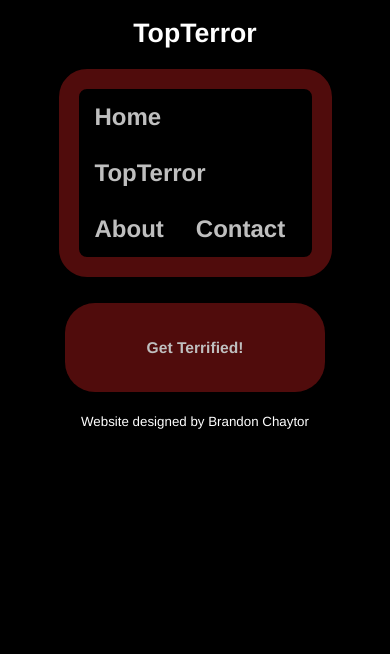
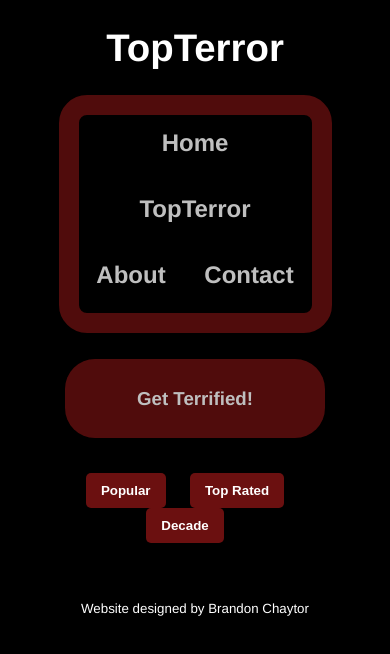
Before and after one commit to Brandon-Chaytor/top-terror, a plain HTML site: page topterror.html in a window 390 px wide. Drawn offline with Linux system fonts and the light colour scheme.

Commit message:
Added new buttons, grid layout for movie cards, additonal style changes.

```diff
--- a/script.js
+++ b/script.js
@@ -65,3 +65,4 @@ async function displayData() {
     movieContainer.appendChild(movieCard);
   });
 }
+// END OF ORIGINAL CODE
--- a/style.css
+++ b/style.css
@@ -65,7 +65,95 @@ li a {
   border-radius: 30px;
   align-items: center;
   text-align: center;
+  margin-bottom: 20px;
 }
+/*Button END*/
+
+/* Style the additional navbar */
+.additional-navbar {
+  text-align: center;
+  margin-top: 10px;
+}
+
+/* Style the navbar buttons */
+.navbar-button {
+  display: inline-block;
+  margin-right: 20px;
+  padding: 10px 15px;
+  background-color: #6b1010;
+  color: #fff;
+  font-weight: bold;
+  border: none;
+  border-radius: 5px;
+  cursor: pointer;
+}
+
+.navbar-button a {
+  text-decoration: none;
+  color: #fff;
+}
+
+/* Add some hover effect */
+.navbar-button:hover {
+  background-color: #000;
+}
+
+/*TopTerror Grid Styles*/
+
+/* Style the movie container */
+.movie-container {
+  display: flex;
+  flex-wrap: wrap;
+  justify-content: space-around;
+  padding: 20px;
+}
+
+/* Style individual movie cards */
+.movie-card {
+  background-color: #000;
+  border-radius: 8px;
+  box-shadow: 0 4px 8px rgba(0, 0, 0, 0.1);
+  margin: 10px;
+  overflow: hidden;
+  width: 300px;
+}
+
+/* Style the movie image */
+.movie-image img {
+  width: 100%;
+  height: auto;
+  border-bottom: 1px solid #000; /* Add a border between image and info */
+}
+
+/* Style the movie information */
+.movie-info {
+  padding: 10px;
+}
+
+.movie-title {
+  font-size: 1.2em;
+  margin: 0;
+}
+
+.movie-rating {
+  font-size: 1.1em;
+  color: #f39c12; /* Set a color for the rating */
+}
+
+.overview {
+  padding: 10px;
+}
+
+/* Responsive styling */
+@media screen and (max-width: 600px) {
+  .movie-card {
+    width: 100%;
+  }
+}
+
+/* Add any additional styling you want for your cards */
+
+/*Grid Styles END*/
 
 .blurbtitle {
   display: flex;
@@ -138,3 +226,68 @@ footer {
     font-size: 12px;
   }
 }
+
+.sitetitle {
+  font-size: 2em;
+}
+
+ul {
+  list-style-type: none;
+  margin: 0;
+  padding: 0;
+  overflow: hidden;
+}
+
+li {
+  float: left;
+  margin-right: 20px;
+}
+
+.button {
+  cursor: pointer;
+  padding: 10px 20px;
+  font-size: 1.5em;
+}
+
+.movie-container {
+  display: grid;
+  grid-template-columns: repeat(auto-fill, minmax(250px, 1fr));
+  gap: 20px;
+}
+
+/* Styles for smaller screens - adjust as needed */
+@media screen and (max-width: 768px) {
+  .sitetitle {
+    font-size: 1.5em;
+  }
+
+  ul {
+    text-align: center;
+  }
+
+  li {
+    float: none;
+    display: inline-block;
+    margin-right: 0;
+    margin-bottom: 10px;
+  }
+
+  .button {
+    font-size: 1.2em;
+  }
+
+  .movie-container {
+    grid-template-columns: repeat(auto-fill, minmax(150px, 1fr));
+  }
+}
+
+/* Styles for even smaller screens - adjust as needed */
+@media screen and (max-width: 480px) {
+  .sitetitle {
+    font-size: 1.2em;
+  }
+
+  .button {
+    font-size: 1em;
+  }
+}
--- a/topterror.html
+++ b/topterror.html
@@ -6,18 +6,18 @@
     <meta name="viewport" content="width=device-width, initial-scale=1.0" />
     <title>Document</title>
 
-    <script type="text.js" src="script.js"></script>
+    <!-- Correct the script tag -->
+    <script type="text/javascript" src="script.js"></script>
+
+    <!-- Correct the link tag for Font Awesome -->
     <link rel="stylesheet" type="text/css" href="style.css" />
     <link
-      rel="stylesheet.css"
+      rel="stylesheet"
       href="https://cdnjs.cloudflare.com/ajax/libs/font-awesome/6.2.0/css/all.css"
     />
   </head>
-</html>
 
   <body>
-  <script src="script.js"></script>
-
     <div class="sitetitle">
       <h1>TopTerror</h1>
     </div>
@@ -33,11 +33,26 @@
     </h2>
 
     <!--Main Button for Project-->
-  <div class="button" onClick="displayData()">
+    <div class="button">
       <h3>Get Terrified!</h3>
     </div>
 
+    <!--Additional Horizontal Navbar-->
+    <div class="additional-navbar">
+      <button class="navbar-button" onClick="displayData()">
+        <a href="#">Popular</a>
+      </button>
+      <button class="navbar-button"><a href="#">Top Rated</a></button>
+      <button class="navbar-button"><a href="#">Decade</a></button>
+    </div>
+
+    <!--Movie Display Grid-->
     <div class="movie-container"></div>
+    <div class="movie-image"></div>
 
     <footer>Website designed by Brandon Chaytor</footer>
+
+    <!-- Move the script tag to the end of the body -->
+    <script src="script.js"></script>
   </body>
+</html>
```
Lines whose indentation alone changed are shown as unchanged.
